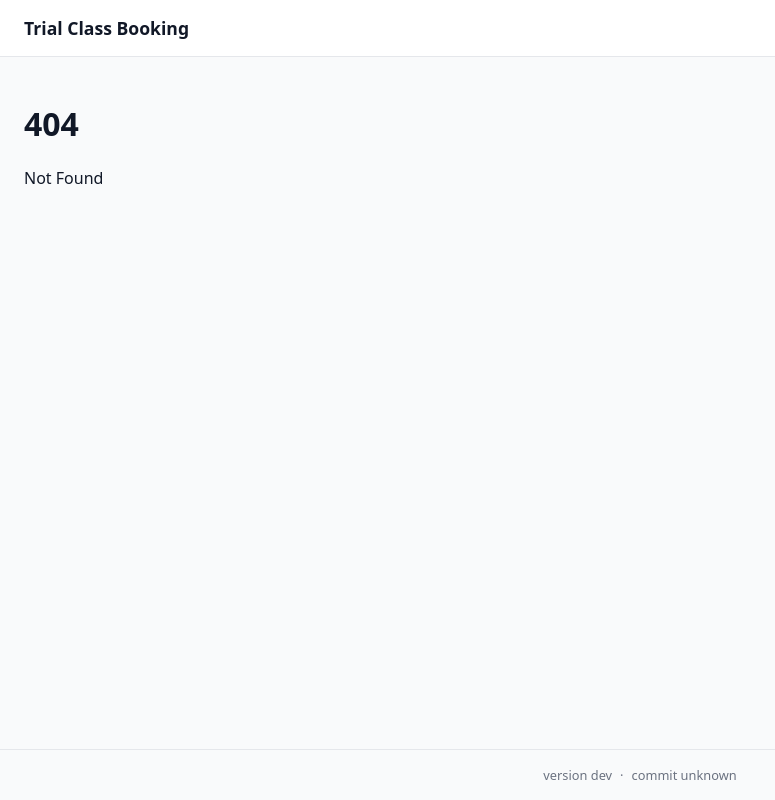
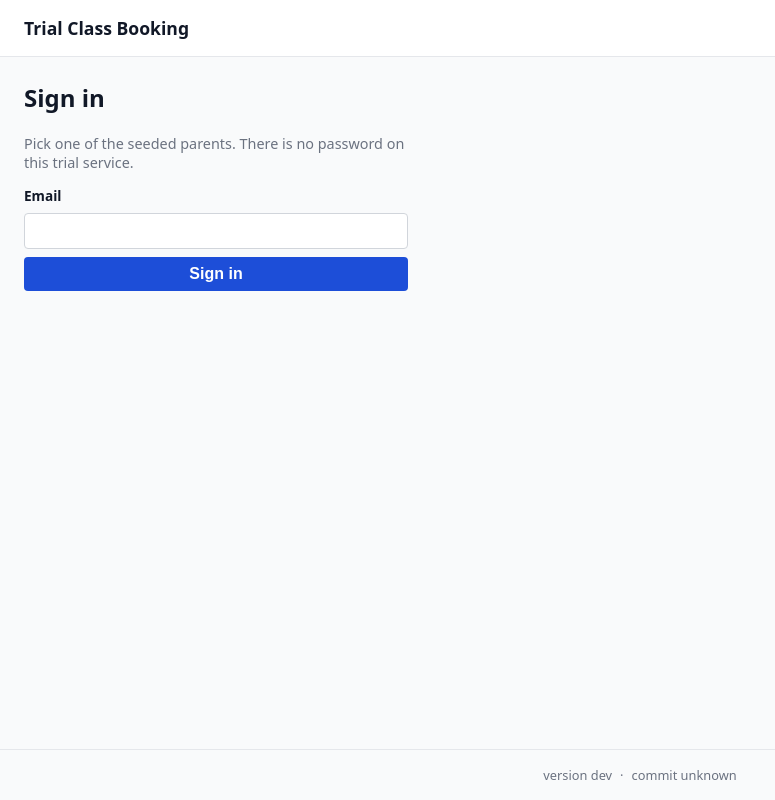
Before and after one commit to prothegee/ottodot-trial-booking_seat, a SvelteKit app in the folder frontend/: page /sign-in in a window 1280 px wide. Before the commit this address had no page. Shown: the whole page, without its empty margins (0-775 px from the left). Built offline with nearby package versions, Linux system fonts and the light colour scheme.

Commit message:
add sign in screen

```diff
--- /dev/null
+++ b/frontend/src/routes/sign-in/+page.svelte
@@ -0,0 +1,149 @@
+<script lang="ts">
+    import { goto } from "$app/navigation";
+
+    import { ApiError } from "$lib/api/errors";
+    import { api } from "$lib/session/client";
+    import { auth, type SignOutReason } from "$lib/stores/auth";
+
+    /**
+     * Why the parent is here, when they did not choose to be.
+     *
+     * The wording belongs to this client, not to the api. A parent whose
+     * session was taken over is told plainly, because a silent return to the
+     * form looks like a bug and hides something they should know about.
+     */
+    const noticeForReason: Record<SignOutReason, string> = {
+        requested: "",
+        session_ended: "your session ended, sign in again",
+        token_reused: "you were signed out because that session was used somewhere else, sign in again",
+    };
+
+    let email = $state("");
+    let submitting = $state(false);
+    let failure = $state("");
+
+    const notice = $derived($auth.signedOutReason === null ? "" : noticeForReason[$auth.signedOutReason]);
+
+    async function signIn(event: SubmitEvent): Promise<void> {
+        event.preventDefault();
+
+        if (submitting) {
+            return;
+        }
+
+        submitting = true;
+        failure = "";
+
+        try {
+            await api.login(email.trim());
+
+            // The api sets two cookies and says nothing else, so who signed in
+            // is asked for separately rather than assumed from the form.
+            const session = await api.me();
+
+            auth.signIn(session);
+            auth.acknowledgeNotice();
+
+            await goto("/");
+        } catch (error) {
+            failure = error instanceof ApiError ? error.message : "something went wrong, try again";
+        } finally {
+            submitting = false;
+        }
+    }
+</script>
+
+<section class="sign-in">
+    <h1>Sign in</h1>
+
+    <p class="lead">Pick one of the seeded parents. There is no password on this trial service.</p>
+
+    {#if notice !== ""}
+        <p class="notice" role="status" data-testid="sign-in-notice">{notice}</p>
+    {/if}
+
+    <form onsubmit={signIn}>
+        <label for="sign-in-email">Email</label>
+
+        <input
+            id="sign-in-email"
+            name="email"
+            type="email"
+            autocomplete="email"
+            required
+            bind:value={email}
+            data-testid="sign-in-email"
+        />
+
+        <button type="submit" disabled={submitting} data-testid="sign-in-submit">
+            {submitting ? "Signing in" : "Sign in"}
+        </button>
+    </form>
+
+    {#if failure !== ""}
+        <p class="failure" role="alert" data-testid="sign-in-failure">{failure}</p>
+    {/if}
+</section>
+
+<style>
+    .sign-in {
+        max-width: 24rem;
+    }
+
+    h1 {
+        margin-top: 0;
+        font-size: 1.5rem;
+    }
+
+    .lead {
+        color: #6b7280;
+        font-size: 0.9rem;
+    }
+
+    form {
+        display: flex;
+        flex-direction: column;
+        gap: 0.5rem;
+    }
+
+    label {
+        font-size: 0.85rem;
+        font-weight: 600;
+    }
+
+    input {
+        padding: 0.5rem;
+        font-size: 1rem;
+        border: 1px solid #d1d5db;
+        border-radius: 0.25rem;
+    }
+
+    button {
+        padding: 0.5rem;
+        font-size: 1rem;
+        font-weight: 600;
+        color: #ffffff;
+        background: #1d4ed8;
+        border: none;
+        border-radius: 0.25rem;
+        cursor: pointer;
+    }
+
+    button:disabled {
+        background: #9ca3af;
+        cursor: progress;
+    }
+
+    .notice {
+        padding: 0.5rem 0.75rem;
+        font-size: 0.9rem;
+        color: #92400e;
+        background: #fef3c7;
+        border-radius: 0.25rem;
+    }
+
+    .failure {
+        font-size: 0.9rem;
+        color: #b91c1c;
+    }
+</style>
```
Also changed, not shown: 1 other file (tests, documents, lock files or other folders).
